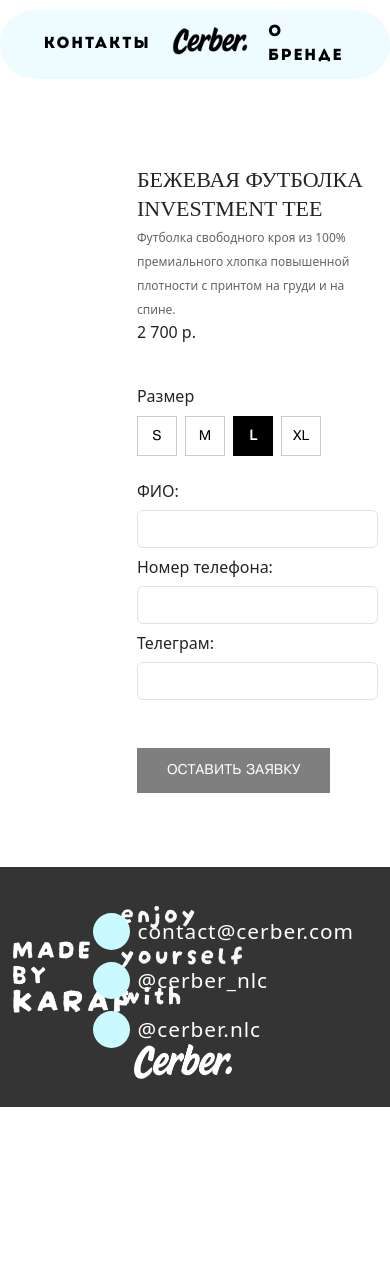
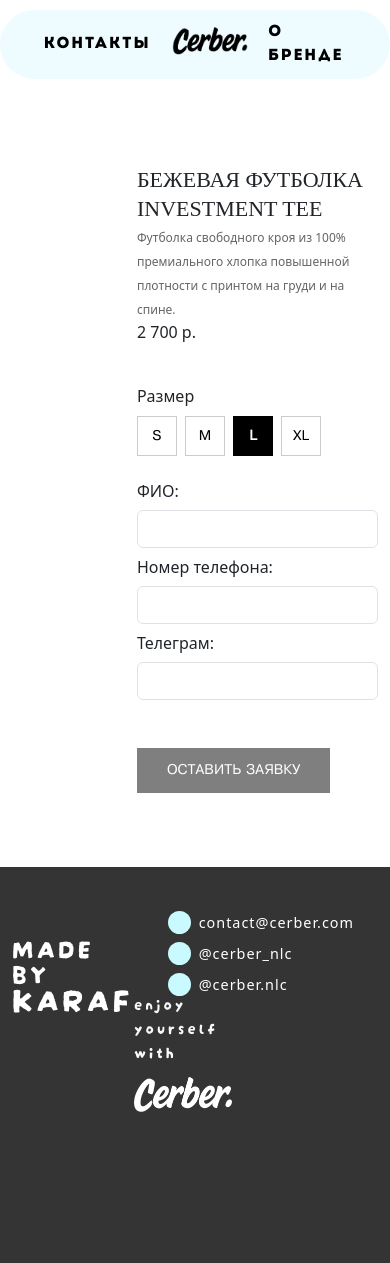
Before and after one commit to alenki/cerber, a website built with Vite: page product/index.html in a window 390 px wide. Shown: the top 1263 px of the page. Before the commit the page ends 1149 px from the top, so only its background shows below. Built offline with nearby package versions, Linux system fonts and the light colour scheme; no server answers; a script that the page names is missing.

Commit message:
Footer adapted

```diff
--- a/product/index.html
+++ b/product/index.html
@@ -94,19 +94,19 @@
             <div class="pt-3">
               <a href="mailto::contact@cerber.com" class="footer_link d-flex align-items-center">
                 <div class="footer_icon me-2">
-                  <i load-hicon="email" style="width: 24px; height: 24px; color: black;"></i>
+                  <i load-hicon="email" class="footer_i"></i>
                 </div>
                 contact@cerber.com
               </a>
               <a href="https://t.me/cerber_nlc" class="footer_link d-flex align-items-center" target="_blank">
                 <div class="footer_icon me-2">
-                  <i load-hicon="send" style="width: 24px; height: 24px; color: black;"></i>
+                  <i load-hicon="send" class="footer_i"></i>
                 </div>
                 @cerber_nlc
               </a>
               <a href="https://www.instagram.com/cerber.nlc/" class="footer_link d-flex align-items-center" target="_blank">
                 <div class="footer_icon me-2">
-                  <i load-hicon="instagram" style="width: 24px; height: 24px; color: black;"></i>
+                  <i load-hicon="instagram" class="footer_i"></i>
                 </div>
                 @cerber.nlc
               </a>
--- a/src/css/style.css
+++ b/src/css/style.css
@@ -231,6 +231,11 @@ footer {
     align-content: center;
     border-radius: 37px;
 }
+.footer_i{
+    width: 24px;
+    height: 24px;
+    color: black;
+}
 .footer_main_text {
     font-family: Darumadrop;
     font-size: 1.7rem;
@@ -250,6 +255,68 @@ footer {
     line-height: 15px;
     text-decoration: none;
     color: white;
+}
+@media only screen and (max-width: 990px) {
+    .footer_link {
+        font-size: 1rem;
+        line-height: 35px;
+    }
+    .footer_icon {
+        width: 27px;
+        height: 27px;
+    }
+    .footer_i{
+        width: 21px;
+        height: 21px;
+    }
+    .footer_main_text {
+        font-size: 1.3rem;
+    }
+    .footer_logo {
+        width: 100%;
+        height: 4rem;
+    }
+}
+@media only screen and (max-width: 800px) {
+    footer{
+        height: 11rem;
+    }
+    .footer_link {
+        font-size: 0.9rem;
+        line-height: 31px;
+    }
+    .footer_icon {
+        width: 23px;
+        height: 23px;
+    }
+    .footer_i{
+        width: 17px;
+        height: 17px;
+    }
+    .footer_main_text {
+        font-size: 1rem;
+    }
+    .footer_logo {
+        width: 100%;
+        height: 3rem;
+    }
+}
+@media only screen and (max-width: 575px) {
+    footer{
+        height: 17rem;
+    }
+}
+@media only screen and (max-width: 444px) {
+    footer{
+        height: 25rem;
+    }
+    .custom_columns{
+        flex: 0 0 auto !important;
+        width: 100% !important;
+        justify-content: center !important;
+        align-items: center !important;
+        padding: 0 !important;
+    }
 }
 /* --------------- End of Footer ---------------- */
 
--- a/src/sass/BootstrapSASS.scss
+++ b/src/sass/BootstrapSASS.scss
@@ -1,9 +1,9 @@
 
 $container-max-widths: (
-  sm: 540px,
-  md: 720px,
-  lg: 960px,
-  xl: 1140px,
+  sm: 940px,
+  md: 960px,
+  lg: 1160px,
+  xl: 1340px,
   xxl: 1620px
 );
 
```
Also changed, not shown: index.html (+12 -6 lines), src/css/BootstrapSASS.css, 1 other file.
